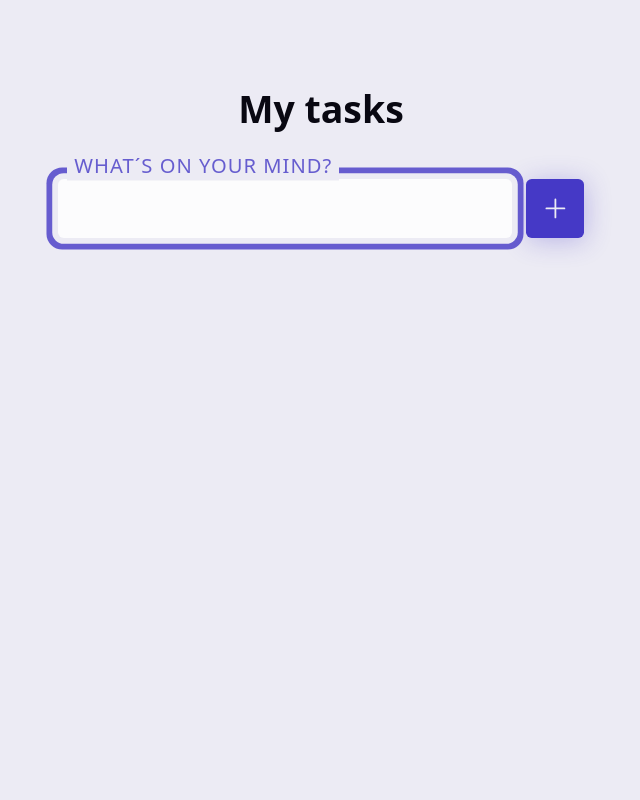
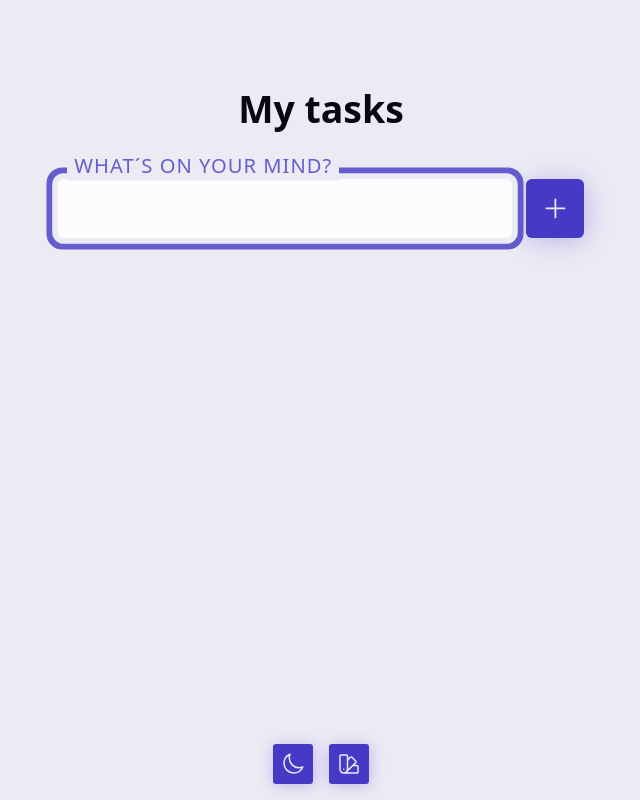
Before and after one commit to Setimarz108/Azure-terraform-todo-app, a React (Vite) app in the folder react-todo/: page / in a window 1280 px wide. Shown: the whole page, without its empty margins (319-959 px from the left). Built offline with nearby package versions, Linux system fonts and the light colour scheme.

Commit message:
Dark and Light mode

```diff
--- a/react-todo/src/App.jsx
+++ b/react-todo/src/App.jsx
@@ -3,6 +3,7 @@
 import CustomForm from "./components/CustomForm";
 import EditForm from "./components/EditForm";
 import TaskList from "./components/TaskList";
+import ThemeSwitcher from "./components/ThemeSwitcher";
 import useLocalStorage from './Hooks/useLocalStorage'
 
 function App() {
@@ -66,6 +67,8 @@
           enterEditMode={enterEditMode}
         />
       )}
+
+      <ThemeSwitcher/>
     </div>
   );
 }
--- /dev/null
+++ b/react-todo/src/components/ThemeSwitcher.jsx
@@ -0,0 +1,52 @@
+import { useState } from "react";
+import styles from "./ThemeSwitcher.module.css";
+import {
+  XMarkIcon,
+  SunIcon,
+  MoonIcon,
+  SwatchIcon,
+} from "@heroicons/react/24/outline";
+
+function ThemeSwitcher() {
+  const [isColorPicking, setIsColorPicking] = useState(false);
+  const [theme, setTheme] = useState("light");
+
+
+  return (
+    <aside className={styles.wrapper}>
+      {isColorPicking ? (
+        <>
+          <button
+          className={`btn ${styles.close}`}
+          aria-label="Close color picking mode"
+          onClick={()=> setIsColorPicking(false)}
+          >
+            <XMarkIcon/>
+            </button>
+          <input type="range" />
+        </>
+      ) : (
+        <div className={styles.btns}>
+          <button
+            className="btn"
+            aria-label={`Change theme to ${
+              theme === "light" ? "dark" : "light"
+            } mode`}
+            role="switch"
+            onClick={() => setTheme(theme === "light" ? "dark" : "light")}
+          >
+            {theme === "dark" ? <SunIcon /> : <MoonIcon />}
+          </button>
+          <button
+           className="btn"
+           aria-label="Enable color picking mode"
+           onClick={ () => setIsColorPicking(true)}>
+            <SwatchIcon />
+          </button>
+        </div>
+      )}
+    </aside>
+  );
+}
+
+export default ThemeSwitcher;
--- /dev/null
+++ b/react-todo/src/components/ThemeSwitcher.module.css
@@ -0,0 +1,74 @@
+.wrapper {
+    position: fixed;
+    bottom: 0;
+    left: 0;
+    --wrapperSize: clamp(4em, 3vmax, 7em);
+    padding: 1em 2em;
+    width: 100%;
+    display: grid;
+    --_size: 1.5rem;
+    place-items: center;
+  }
+
+  .btns {
+    display: flex;
+    gap: 1em;
+  }
+
+  .picker:focus {
+    outline: none;
+  }
+
+  .picker {
+    appearance: none;
+    -webkit-appearance: none;
+    outline: none;
+    height: calc(var(--wrapperSize) * 0.2);
+    width: 100%;
+    border: 0.2em solid hsl(var(--muted));
+    box-shadow: 0 0 0.8em hsl(var(--accent) / 0.4);
+    border-radius: 100vmax;
+    background: linear-gradient(to right,
+        hsl(0, 50%, 50%),
+        hsl(25, 50%, 50%),
+        hsl(50, 50%, 50%),
+        hsl(75, 50%, 50%),
+        hsl(100, 50%, 50%),
+        hsl(125, 50%, 50%),
+        hsl(150, 50%, 50%),
+        hsl(175, 50%, 50%),
+        hsl(200, 50%, 50%),
+        hsl(225, 50%, 50%),
+        hsl(250, 50%, 50%),
+        hsl(275, 50%, 50%),
+        hsl(300, 50%, 50%),
+        hsl(325, 50%, 50%),
+        hsl(350, 50%, 50%));
+  }
+
+  .picker::-webkit-slider-thumb {
+    -webkit-appearance: none;
+    appearance: none;
+    height: calc(var(--wrapperSize) * 0.35);
+    width: calc(var(--wrapperSize) * 0.35);
+    border: none;
+    box-shadow:
+      0 0 0 .25em hsl(var(--muted)),
+      0 0 0 -.4em hsl(var(--accent) / 0.8);
+    border-radius: 100vmax;
+    background-color: hsl(var(--accent));
+    cursor: ew-resize;
+  }
+
+  .picker:focus::-webkit-slider-thumb {
+    box-shadow:
+      0 0 0 .25em hsl(var(--muted)),
+      0 0 0 .45em hsl(var(--accent) / 0.8);
+  }
+
+  .close {
+    position: absolute;
+    top: -2em;
+    left: 50%;
+    transform: translate(-50%, -50%);
+  }
```
